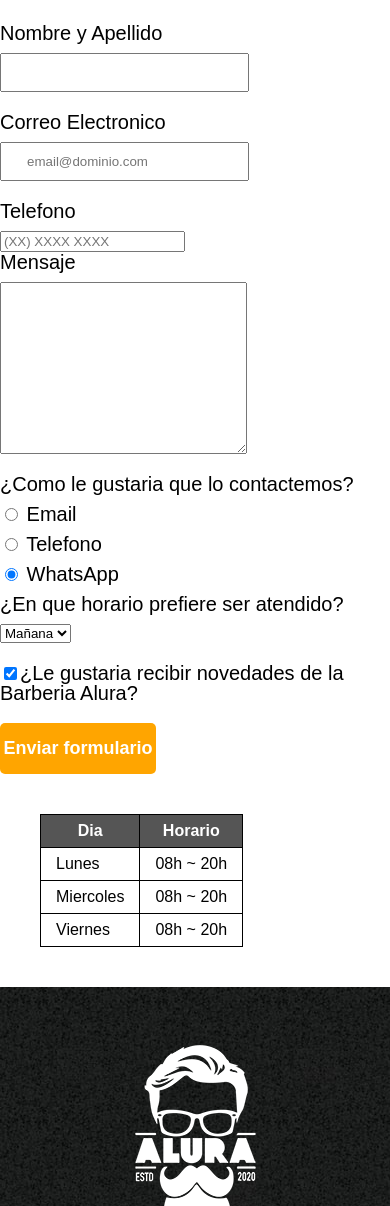
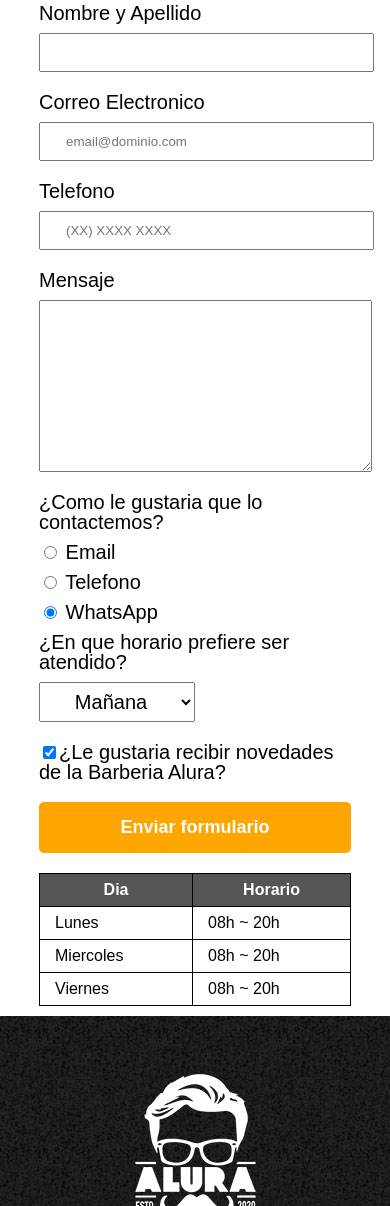
Before and after one commit to echeverriaalex/AluraLatam-Oracle-HTML5_CSS3-BarberiaAlura, a plain HTML site: page contacto.html in a window 390 px wide. Shown: the part 332-1538 px from the top of the page. Drawn offline with Linux system fonts and the light colour scheme.

Commit message:
agregando mas responsive y arreglando detalles

```diff
--- a/contacto.html
+++ b/contacto.html
@@ -31,7 +31,7 @@
                 <input type="email" id="correoelectronico" class="input-padron" required placeholder="email@dominio.com">
 
                 <label for="telefono">Telefono</label>
-                <input type="tel" id="telefono" required placeholder="(XX) XXXX XXXX">
+                <input type="tel" id="telefono" required placeholder="(XX) XXXX XXXX" class="input-padron">
 
                 <label for="mensaje">Mensaje</label>
                 <textarea cols="70" rows="10" id="mensaje" class="input-padron" required> </textarea>
@@ -50,7 +50,7 @@
                         <input type="radio" name="contacto" value="whatsApp" id="radio-whatsApp" checked> WhatsApp</label>
                 </fieldset>
 
-                <fieldset>
+                <fieldset class="horarios">
                     <legend>¿En que horario prefiere ser atendido?</legend>
                     <select>
                         <option value="mañana">Mañana</option>
--- a/style.css
+++ b/style.css
@@ -102,19 +102,34 @@ footer{
 
 form{
     margin: 40px 0;
+
+    /* modificaciones mias*/
+    width: 60%;
+    margin: auto;
+    margin-top: 20px;
 }
 
 form label, form legend{
     display: block;
     font-size: 20px;
     margin: 0 0 10px;
+
+    width: 100%;
 }
 
 .input-padron{
     display: block;
     margin: 0 0 20px;
     padding: 10px 25px;
+
+    width: 100%;
+}
+
+select{
     width: 50%;
+    height: 40px;
+    font-size: 20px;
+    text-align: center;
 }
 
 .checkbox{
@@ -145,8 +160,13 @@ form label, form legend{
  }
 
  table{
-    margin: 40px 40px;
- }
+    width: 60%;
+
+    margin: auto;
+    margin-top: 20px;
+    margin-bottom: 20px;
+
+}
 
  thead{
     background: #555555;
@@ -160,10 +180,6 @@ form label, form legend{
  }
 
  /* CSS para el home */
-
-
-
-
 .principal p:not(#mision){ /* aplico orange a todos los parrafos menos al que tenga id mision */
     /*background: orange; */
 }
@@ -392,7 +408,41 @@ y no tan genérico, para que no tengas que necesitar combinar clases.
 
     .lista-diferenciales, .imagen-diferenciales{
         width: 100%;
+        margin: 10px 0px;
     }
+
+    .productos{
+        width: auto;
+        display: block;
+    }
+
+    .productos li{
+        width: 100%;
+        margin: 10px 0px;
+    }
+
+    form{
+        width: 80%;
+        margin: auto;
+        padding: 20px 0px;
+    }
+
+    form .input-padron{
+        width: 90%;
+    }
+
+    .enviar{
+        width: 100%;
+    }
+
+    table{
+        width: 80%;
+
+
+        margin: auto;
+        margin-bottom: 10px;
+    }
+
 }
 
 /*
```
